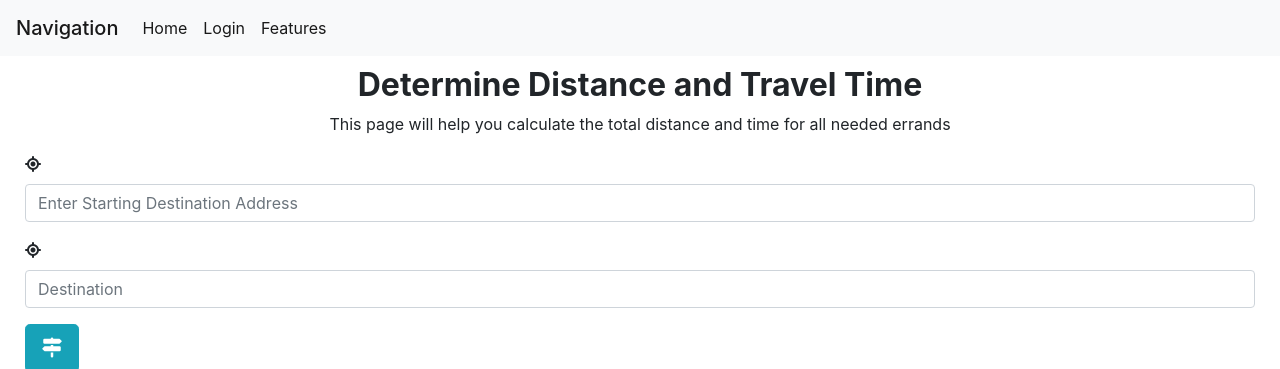
After one commit to alexray113/Get-Organized-App, a Flask app: page /maps in a window 1280 px wide. The commit adds this page. Shown: the top 369 px of the page. Run offline with Flask 2, Linux system fonts and the light colour scheme; some libraries are stand-ins or nearby versions.

Commit message:
got autocomplete to function correctly, need to figure out event handler for display button

```diff
--- a/server.py
+++ b/server.py
@@ -17,6 +17,13 @@ def view_homepage():
     """Load the homepage."""
 # renders homepage.html template
     return render_template('homepage.html')
+
+# app route to homepage
+@app.route("/maps")
+def view_map():
+    """Load the homepage."""
+# renders homepage.html template
+    return render_template('maps.html')
 
 @app.route('/user_login')
 def display_login():
--- /dev/null
+++ b/static/js/maps.js
@@ -0,0 +1,120 @@
+// 'use strict';
+// // Note: This example requires that you consent to location sharing when
+// // prompted by your browser. If you see the error "The Geolocation service
+// // failed.", it means you probably did not give permission for the browser to
+// // locate you.
+// let map, infoWindow;
+
+// function initMap() {
+//   map = new google.maps.Map(document.getElementById("map"), {
+//     center: { lat: 36.162663, lng: -86.781601 },
+//     zoom: 6,
+//   });
+//   infoWindow = new google.maps.InfoWindow();
+
+//   const locationButton = document.createElement("button");
+
+//   locationButton.textContent = "Click here to zoom in on current location";
+//   locationButton.classList.add("custom-map-control-button");
+//   map.controls[google.maps.ControlPosition.TOP_CENTER].push(locationButton);
+//   locationButton.addEventListener("click", () => {
+//     // Try HTML5 geolocation.
+//     if (navigator.geolocation) {
+//       navigator.geolocation.getCurrentPosition(
+//         (position) => {
+//           const pos = {
+//             lat: position.coords.latitude,
+//             lng: position.coords.longitude,
+//           };
+
+//           infoWindow.setPosition(pos);
+//           infoWindow.setContent("Location found.");
+//           infoWindow.open(map);
+//           map.setCenter(pos);
+//         },
+//         () => {
+//           handleLocationError(true, infoWindow, map.getCenter());
+//         }
+//       );
+//     } else {
+//       // Browser doesn't support Geolocation
+//       handleLocationError(false, infoWindow, map.getCenter());
+//     }
+//   });
+// }
+
+// function handleLocationError(browserHasGeolocation, infoWindow, pos) {
+//   infoWindow.setPosition(pos);
+//   infoWindow.setContent(
+//     browserHasGeolocation
+//       ? "Error: The Geolocation service failed."
+//       : "Error: Your browser doesn't support geolocation."
+//   );
+//   infoWindow.open(map);
+
+//javascript.js
+// set map options
+function initMap() {
+  map = new google.maps.Map(document.getElementById("map"), {
+    center: { lat: 36.162663, lng: -86.781601 },
+    zoom: 6,
+  });
+  infoWindow = new google.maps.InfoWindow();
+
+//create a DirectionsService object to use the route method and get a result for our request
+const directionsService = new google.maps.DirectionsService();
+
+//create a DirectionsRenderer object which we will use to display the route
+const directionsDisplay = new google.maps.DirectionsRenderer();
+
+//bind the DirectionsRenderer to the map
+directionsDisplay.setMap(map);
+
+
+//define calcRoute function
+function calcRoute() {
+    //create request
+    const request = {
+        origin: document.getElementById("input1").value,
+        destination: document.getElementById("input2").value,
+        travelMode: google.maps.TravelMode.DRIVING, //WALKING, BYCYCLING, TRANSIT
+        unitSystem: google.maps.UnitSystem.IMPERIAL
+    }
+
+    //pass the request to the route method
+    directionsService.route(request, function (result, status) {
+        if (status == google.maps.DirectionsStatus.OK) {
+
+            //Get distance and time
+            const output = document.querySelector('#output');
+            output.innerHTML = "<div class='alert-info'>From: " + document.getElementById("input1").value + ".<br />To: " + document.getElementById("input2").value + ".<br /> Driving distance <i class='fas fa-road'></i> : " + result.routes[0].legs[0].distance.text + ".<br />Duration <i class='fas fa-hourglass-start'></i> : " + result.routes[0].legs[0].duration.text + ".</div>";
+
+            //display route
+            directionsDisplay.setDirections(result);
+        } else {
+            //delete route from map
+            directionsDisplay.setDirections({ routes: [] });
+            //center map
+            map.setCenter(myLatLng);
+
+            //show error message
+            output.innerHTML = "<div class='alert-danger'><i class='fas fa-exclamation-triangle'></i> Could not retrieve driving distance.</div>";
+        }
+    });
+
+}
+
+
+
+
+//create autocomplete objects for all inputs
+const options = {
+  types: ['geocode', 'establishment']
+}
+
+const input1 = document.getElementById("input1");
+let autocomplete1 = new google.maps.places.Autocomplete(input1, options);
+
+const input2 = document.getElementById("input2");
+let autocomplete2 = new google.maps.places.Autocomplete(input2, options);
+}
--- a/static/styles.css
+++ b/static/styles.css
@@ -3,3 +3,47 @@
     border: 1px;
     text-align: center;
 }
+
+.jumbotron {
+    background-color: transparent;
+    margin: 0;
+    padding: 10px;
+}
+
+.jumbotron h1 {
+    font-size: 2em;
+    font-weight: bold;
+}
+
+.jumbotron h1,
+.jumbotron p {
+   text-align: center;
+}
+
+.jumbotron p {
+    font-size: 1em;
+}
+
+
+#map {
+    width: 500px;
+    height: 500px;
+    background-color: red;
+}
+
+html, body {
+    margin: 0;
+    width: 100%;
+    height: 100%;
+  }
+
+/*output box*/
+#output {
+    text-align: center;
+    font-size: 2em;
+    margin: 20px auto;
+  }
+
+  #mode {
+    color: black;
+  }
--- a/templates/base.html
+++ b/templates/base.html
@@ -9,7 +9,9 @@
     <link href="https://fonts.googleapis.com/css2?family=Mulish&amp;display=swap" rel="stylesheet">
     <!-- Bootstrap CSS -->
     <link rel="stylesheet" href="https://cdn.jsdelivr.net/npm/bootstrap@4.0.0/dist/css/bootstrap.min.css" integrity="sha384-Gn5384xqQ1aoWXA+058RXPxPg6fy4IWvTNh0E263XmFcJlSAwiGgFAW/dAiS6JXm" crossorigin="anonymous">
-    <link rel="stylesheet" href="static/styles.css">
+    <!-- css stylesheet -->
+    <link rel="stylesheet" href="/static/styles.css">
+
 
     <title>{% block title %}Hello, world! {% endblock %}</title>
     {% block head %}
@@ -66,7 +68,8 @@
     {% block body %}{% endblock %}
 
     <!-- Optional JavaScript -->
-    <script type="text/javascript" src="static/app.js"></script>
+    <script type="text/javascript" src="static/js/app.js"></script>
+
     <!-- jQuery first, then Popper.js, then Bootstrap JS -->
     <script src="https://code.jquery.com/jquery-3.2.1.slim.min.js" integrity="sha384-KJ3o2DKtIkvYIK3UENzmM7KCkRr/rE9/Qpg6aAZGJwFDMVNA/GpGFF93hXpG5KkN" crossorigin="anonymous"></script>
     <script src="https://cdn.jsdelivr.net/npm/popper.js@1.12.9/dist/umd/popper.min.js" integrity="sha384-ApNbgh9B+Y1QKtv3Rn7W3mgPxhU9K/ScQsAP7hUibX39j7fakFPskvXusvfa0b4Q" crossorigin="anonymous"></script>
--- /dev/null
+++ b/templates/maps.html
@@ -0,0 +1,47 @@
+{% extends 'base.html' %}
+
+{% block title %}Errand Planner{% endblock %}
+{% block head %}
+<script src="https://kit.fontawesome.com/12ab44e214.js" crossorigin="anonymous"></script>
+{% endblock %}
+{% block body %}
+
+<div class="jumbotron">
+<div class="container-fluid">
+<h1>Determine Distance and Travel Time</h1>
+<p>This page will help you calculate the total distance and time for all needed errands</p>
+<form class="form-horizontal" id="address-form">
+    <div class="form-group">
+        <label for="from" class="col-xs-2 control label"><i class="fa-solid fa-location-crosshairs"></i></label>
+        <div class="col-xs-4">
+            <input type="text" id="input1" placeholder="Enter Starting Destination Address" class="form-control">
+        </div>
+    </div>
+    <div class="form-group">
+        <label for="to" class="col-xs-2 control label"><i class="fa-solid fa-location-crosshairs"></i></label>
+        <div class="col-xs-4">
+            <input type="text" id="input2" placeholder="Destination" class="form-control">
+        </div>
+    </div>
+</form>
+    <div class="col-xs-offset-2 col-xs-10">
+        <button class="btn btn-info btn-lg" onclick="calcRoute();"><i class="fas fa-map-signs"></i></button>
+    </div>
+</div>
+<div class="container-fluid">
+    <div id="map"></div>
+    <button id="display-directions">
+        Display Directions
+      </button>
+    <div id="output">
+
+    </div>
+
+</div>
+</div>
+<a href='/dashboard'>Return to Dashboard</a>
+<script type="text/javascript" src="/static/js/maps.js"></script>
+<script async
+    src="https://maps.googleapis.com/maps/api/js?key=AIzaSyBT7tEFidZlr59xsrzm_eLkoda9trKU5Ww&libraries=places&callback=initMap">
+</script>
+{% endblock %}
--- a/templates/user_profile.html
+++ b/templates/user_profile.html
@@ -7,6 +7,8 @@
 
 <li><a href="/reminders">Create New Reminder</a></li>
 <li><a href="/braindump">Create New Braindump</a></li>
+<li><a href="/maps">Plan My Errands</a></li>
+
 
 <p>
   {{ user_email }}
```
Also changed, not shown: static/app.js (deleted, +0 -101 lines), static/js/app.js (added, +101 -0 lines), static/img/marker.svg (added).
